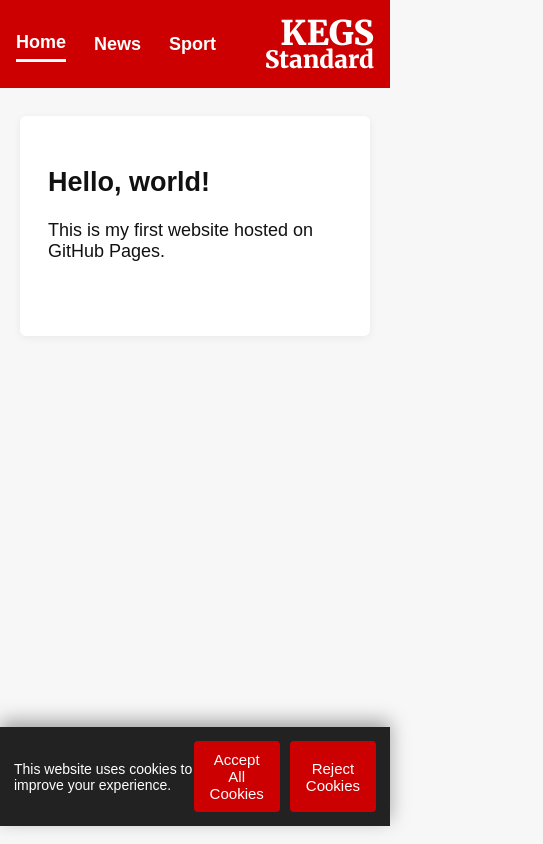
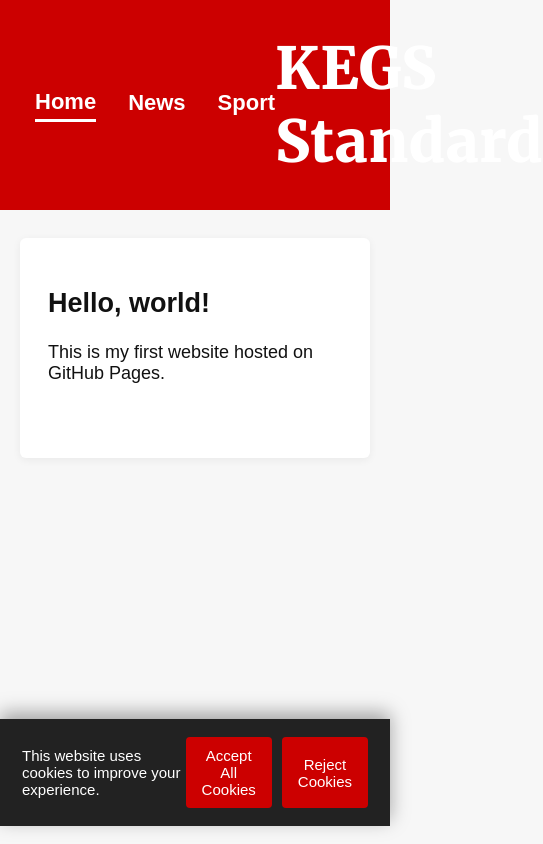
Before and after one commit to KEGSstandard/KEGSstandard.github.io, a plain HTML site: page index.html in a window 390 px wide. Shown: the whole page, 543 px wide, since content can reach past the window. Drawn offline with Linux system fonts and the light colour scheme.

Commit message:
Update index.html

```diff
--- a/index.html
+++ b/index.html
@@ -20,48 +20,51 @@
       /* THICK HEADER */
       .header {
         background-color: #cc0000;
-        padding: 28px 30px;
+        padding: 32px 35px; /* thicker */
         display: flex;
         justify-content: space-between;
         align-items: center;
-        gap: 20px;
       }
 
-      /* LEFT NAV (Home, News, Sport) */
+      /* LEFT NAV */
       .nav-left {
         display: flex;
-        gap: 28px;
+        gap: 32px;
         align-items: center;
       }
 
       .nav-left a {
         color: white;
-        font-size: 20px;
+        font-size: 22px;
         font-weight: 700;
         text-decoration: none;
-        padding: 6px 0;
-        transition: opacity 0.15s ease, border-bottom 0.15s ease;
+        padding-bottom: 4px;
       }
 
       .nav-left a.active {
         border-bottom: 3px solid white;
       }
 
-      .nav-left a:hover { opacity: 0.9; }
+      .nav-left a:hover {
+        opacity: 0.9;
+      }
 
-      /* RIGHT TITLE (stacked KEGS / Standard) */
+      /* RIGHT TITLE — NEW SINGLE-LINE VERSION */
       .title-right {
-        text-align: right;
         color: white;
         font-family: 'Merriweather', serif;
-        line-height: 0.9;
+        font-size: 58px;     /* BIGGER */
+        font-weight: 900;    /* BOLDER */
+        letter-spacing: 0.5px;
       }
 
-      .title-right .top { font-size: 46px; font-weight: 900; }
-      .title-right .bottom { font-size: 34px; font-weight: 900; }
+      /* PAGE LAYOUT */
+      .container {
+        max-width: 1000px;
+        margin: 28px auto;
+        padding: 0 20px;
+      }
 
-      /* PAGE LAYOUT */
-      .container { max-width: 1000px; margin: 28px auto; padding: 0 20px; }
       .content {
         background: white;
         padding: 28px;
@@ -89,8 +92,14 @@
         z-index: 1200;
       }
 
-      .cookies-popup.show { bottom: 18px; }
-      .cookies-buttons { display: flex; gap: 10px; }
+      .cookies-popup.show {
+        bottom: 18px;
+      }
+
+      .cookies-buttons {
+        display: flex;
+        gap: 10px;
+      }
 
       .cookies-popup button {
         background: #cc0000;
@@ -102,16 +111,16 @@
         border-radius: 4px;
       }
 
-      .cookies-popup button:hover { filter: brightness(0.92); }
-      .reject-btn { background: #555; }
-      .reject-btn:hover { filter: brightness(0.9); }
+      .cookies-popup button:hover {
+        filter: brightness(0.92);
+      }
 
-      @media (max-width: 720px) {
-        .header { padding: 18px 16px; }
-        .nav-left a { font-size: 18px; gap: 16px; }
-        .title-right .top { font-size: 34px; }
-        .title-right .bottom { font-size: 24px; }
-        .cookies-popup { font-size: 14px; padding: 14px; }
+      .reject-btn {
+        background: #555;
+      }
+
+      .reject-btn:hover {
+        filter: brightness(0.9);
       }
     </style>
   </head>
@@ -120,37 +129,30 @@
 
     <!-- HEADER -->
     <div class="header">
-      <!-- LEFT NAV uses hash links so refresh won't request a new path -->
-      <nav class="nav-left" aria-label="Main navigation">
+      <nav class="nav-left">
         <a href="#/home" id="nav-home">Home</a>
         <a href="#/news" id="nav-news">News</a>
         <a href="#/sport" id="nav-sport">Sport</a>
       </nav>
 
-      <!-- RIGHT STACKED TITLE -->
-      <div class="title-right" aria-hidden="false">
-        <div class="top">KEGS</div>
-        <div class="bottom">Standard</div>
-      </div>
+      <!-- NEW SINGLE-LINE TITLE -->
+      <div class="title-right">KEGS Standard</div>
     </div>
 
-    <!-- MAIN CONTAINER -->
+    <!-- MAIN CONTENT -->
     <div class="container">
       <div class="content">
 
-        <!-- Home section -->
         <section id="section-home">
           <h2>Hello, world!</h2>
           <p>This is my first website hosted on GitHub Pages.</p>
         </section>
 
-        <!-- News section -->
         <section id="section-news" style="display:none;">
           <h2>News</h2>
           <p>News</p>
         </section>
 
-        <!-- Sport section -->
         <section id="section-sport" style="display:none;">
           <h2>Sport</h2>
           <p>Sport</p>
@@ -160,7 +162,7 @@
     </div>
 
     <!-- COOKIES POPUP -->
-    <div class="cookies-popup" id="cookiesBar" role="dialog" aria-live="polite">
+    <div class="cookies-popup" id="cookiesBar">
       <span>This website uses cookies to improve your experience.</span>
       <div class="cookies-buttons">
         <button id="acceptBtn">Accept All Cookies</button>
@@ -169,7 +171,6 @@
     </div>
 
     <script>
-      // Hash routing: map hash -> section
       function hashToSection(hash) {
         const h = (hash || '#/home').replace(/^#/, '').replace(/\/+$/, '');
         if (h === '' || h === '/' || h === '/home') return 'home';
@@ -181,44 +182,32 @@
       function showSection(name) {
         const sections = ['home','news','sport'];
         sections.forEach(s => {
-          const el = document.getElementById('section-' + s);
-          if (s === name) el.style.display = '';
-          else el.style.display = 'none';
-        });
-        sections.forEach(s => {
-          const link = document.getElementById('nav-' + s);
-          if (s === name) link.classList.add('active');
-          else link.classList.remove('active');
+          document.getElementById('section-' + s).style.display = (s === name ? '' : 'none');
+          document.getElementById('nav-' + s).classList.toggle('active', s === name);
         });
         window.scrollTo({ top: 0, behavior: 'smooth' });
       }
 
-      // On load: show section based on hash
       window.addEventListener('load', function() {
-        const initial = hashToSection(location.hash);
-        // If no hash present, set to #/home
         if (!location.hash) location.replace('#/home');
-        showSection(initial);
+        showSection(hashToSection(location.hash));
 
-        // show cookies bar after a short delay
-        setTimeout(function() {
+        setTimeout(() => {
           document.getElementById('cookiesBar').classList.add('show');
         }, 450);
       });
 
-      // On hash change (back/forward or link click)
       window.addEventListener('hashchange', function() {
-        const section = hashToSection(location.hash);
-        showSection(section);
+        showSection(hashToSection(location.hash));
       });
 
-      // Cookies buttons
       document.getElementById('acceptBtn').addEventListener('click', hideCookies);
       document.getElementById('rejectBtn').addEventListener('click', hideCookies);
+
       function hideCookies() {
         const bar = document.getElementById('cookiesBar');
         bar.classList.remove('show');
-        setTimeout(function(){ bar.style.display = 'none'; }, 650);
+        setTimeout(() => bar.style.display = 'none', 650);
       }
     </script>
 
```
